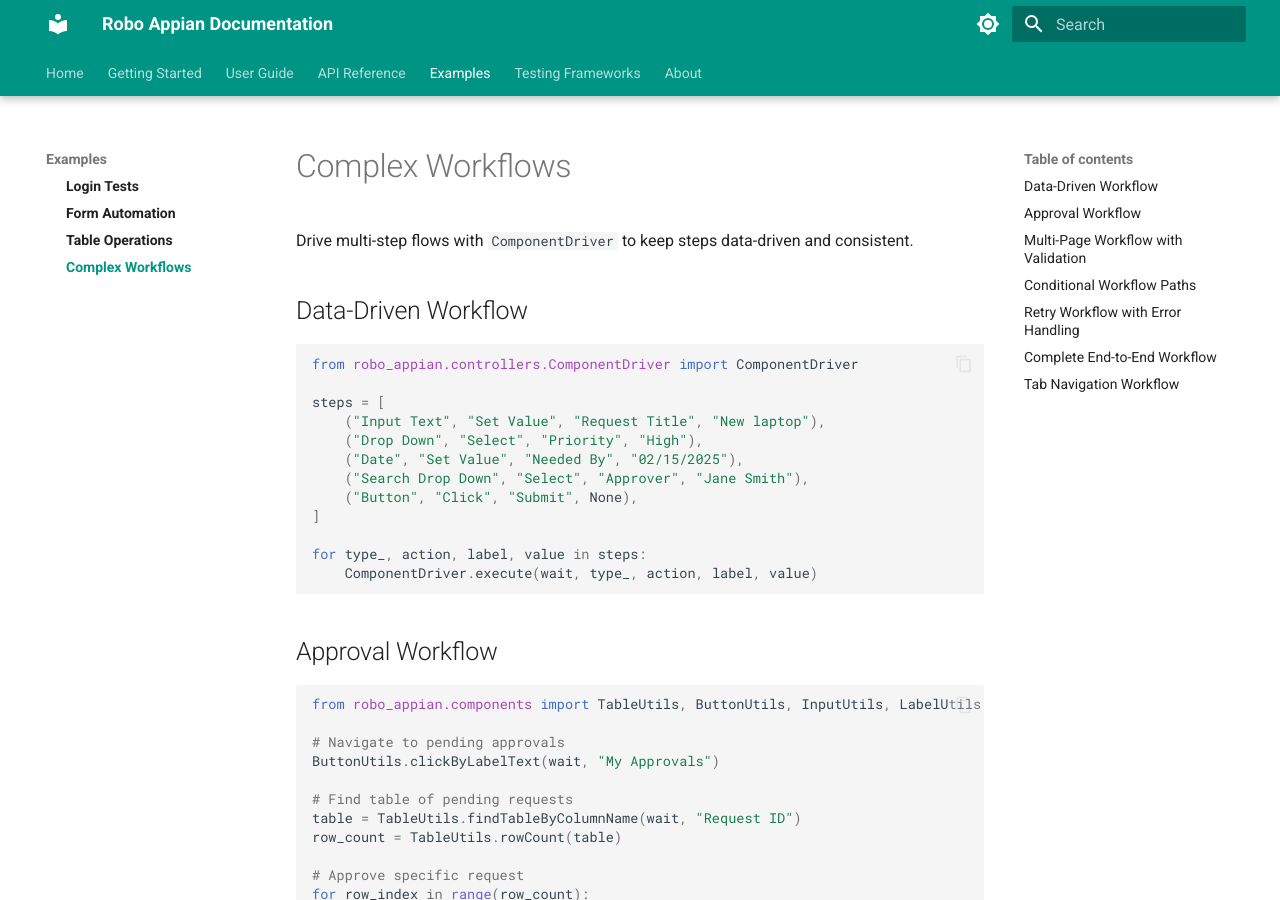
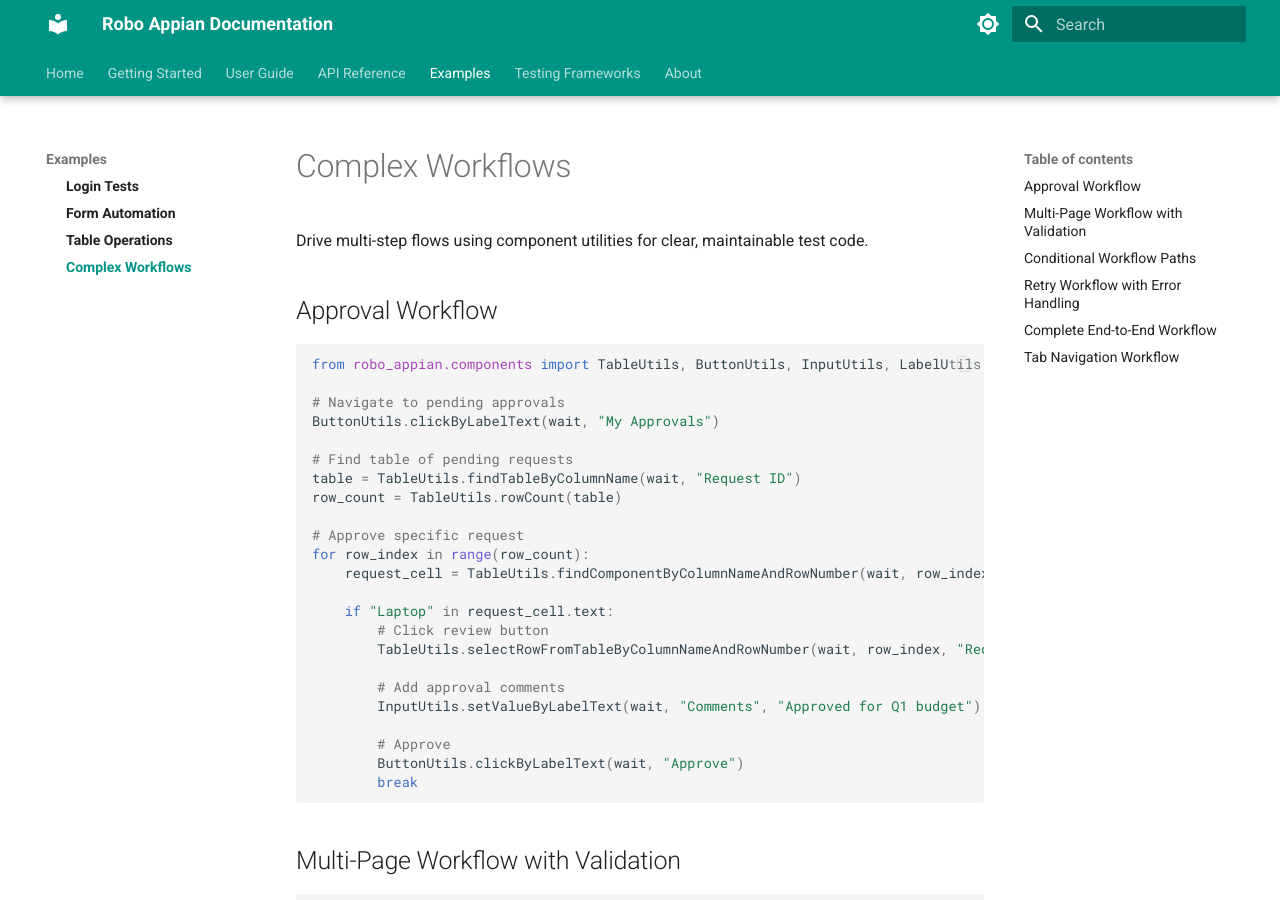
Before and after one commit to dinilmithra/robo_appian, an MkDocs documentation site: the page built from docs/examples/workflows.md, in a window 1280 px wide and 900 px high. Built offline with MkDocs 1.6.1 and Material for MkDocs 9.7.7, drawn with Linux system fonts in a browser that asks for light colours; the version menu is left out; some of the changed text lies outside the part shown.

Commit message:
Remove ComponentDriver references from all documentation

````diff
--- a/docs/examples/workflows.md
+++ b/docs/examples/workflows.md
@@ -1,23 +1,6 @@
 # Complex Workflows
 
-Drive multi-step flows with `ComponentDriver` to keep steps data-driven and consistent.
-
-## Data-Driven Workflow
-
-```python
-from robo_appian.controllers.ComponentDriver import ComponentDriver
-
-steps = [
-    ("Input Text", "Set Value", "Request Title", "New laptop"),
-    ("Drop Down", "Select", "Priority", "High"),
-    ("Date", "Set Value", "Needed By", "02/15/2025"),
-    ("Search Drop Down", "Select", "Approver", "Jane Smith"),
-    ("Button", "Click", "Submit", None),
-]
-
-for type_, action, label, value in steps:
-    ComponentDriver.execute(wait, type_, action, label, value)
-```
+Drive multi-step flows using component utilities for clear, maintainable test code.
 
 ## Approval Workflow
 
@@ -129,22 +112,17 @@
 
 ```python
 from robo_appian.controllers.ComponentDriver import ComponentDriver
-from robo_appian.components import TableUtils, ButtonUtils, LabelUtils
+from robo_appian.components import TableUtils, ButtonUtils, LabelUtils, InputUtils, DropdownUtils, SearchDropdownUtils
 
 # Step 1: Create new request
 ButtonUtils.clickByLabelText(wait, "New Request")
 
-# Fill request form using ComponentDriver
-request_steps = [
-    ("Input Text", "Set Value", "Request Title", "Software License"),
-    ("Input Text", "Set Value", "Justification", "Required for project"),
-    ("Drop Down", "Select", "Category", "Software"),
-    ("Search Drop Down", "Select", "Approver", "Manager Name"),
-    ("Button", "Click", "Submit", None),
-]
-
-for type_, action, label, value in request_steps:
-    ComponentDriver.execute(wait, type_, action, label, value)
+# Fill request form using component utilities
+InputUtils.setValueByLabelText(wait, "Request Title", "Software License")
+InputUtils.setValueByLabelText(wait, "Justification", "Required for project")
+DropdownUtils.selectDropdownValueByLabelText(wait, "Category", "Software")
+SearchDropdownUtils.selectSearchDropdownValueByLabelText(wait, "Approver", "Manager Name")
+ButtonUtils.clickByLabelText(wait, "Submit")
 
 # Step 2: Verify request appears in tracking
 LabelUtils.isLabelExists(wait, "Request Submitted")
@@ -195,8 +173,7 @@
 ```
 
 Tips:
-- Keep the `type`/`action` strings exactly as defined in `ComponentDriver`.
-- Add new component types by extending the router once, then reuse in your data tables.
+- Use specific component utilities for clear, readable test code.
 - Wrap long flows with `RoboUtils.retry_on_timeout` for known flaky spots instead of raising global timeouts.
 - Use `LabelUtils.isLabelExists()` to verify each page/step loaded before proceeding.
 - For debugging, add print statements or logging between major workflow steps.
````
Also changed, not shown: docs/api/component-driver.md (+11 -19 lines), docs/getting-started/first-test.md (+1 -1 lines), docs/index.md (+1 -2 lines), 1 other file.
